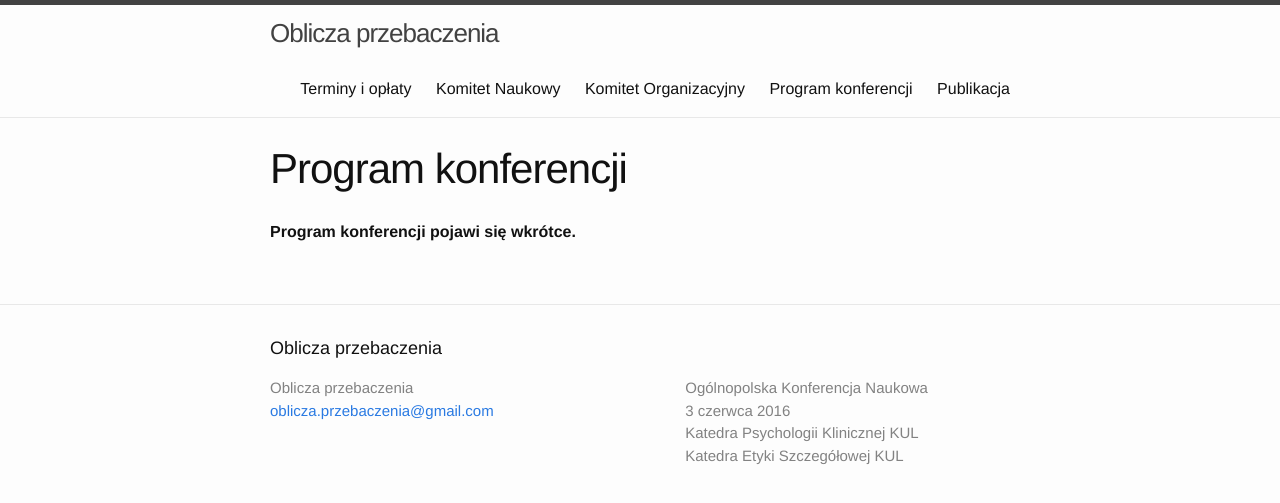
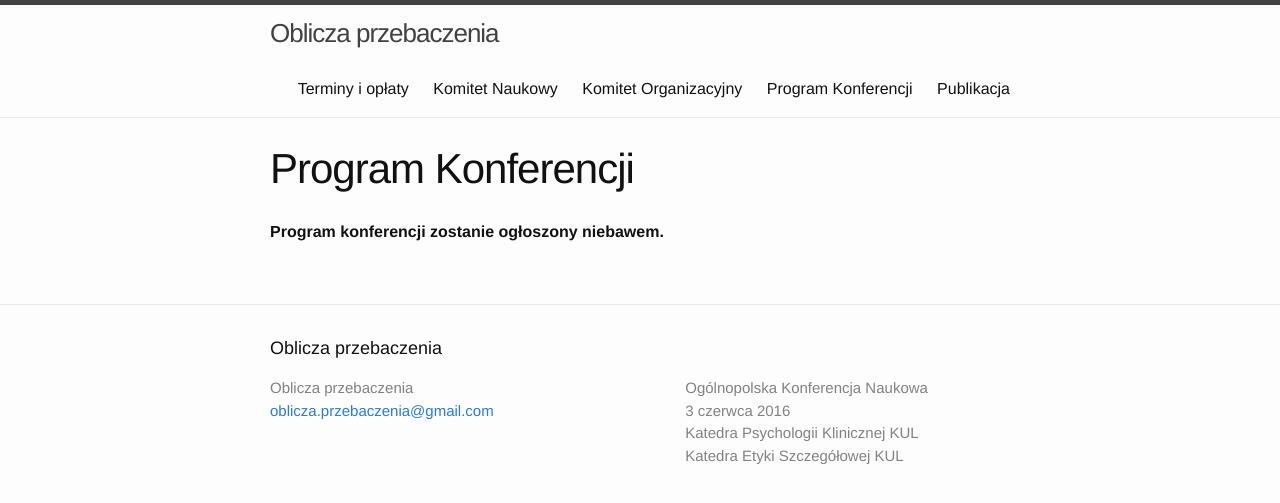
Before and after one commit to obliczaprzebaczenia/obliczaprzebaczenia.github.io, a Jekyll site: the page built from program.md, in a window 1280 px wide. Shown: the top 503 px of the page. Built offline with Jekyll 4.4.1, drawn with Linux system fonts in a browser that asks for light colours.

Commit message:
added program page

```diff
--- a/program.md
+++ b/program.md
@@ -1,7 +1,7 @@
 ---
 layout: page
-title: Program konferencji
+title: Program Konferencji
 permalink: /program/
 ---
 
-**Program konferencji pojawi się wkrótce.**
+**Program konferencji zostanie ogłoszony niebawem.**
```
Also changed, not shown: 1 other file.
